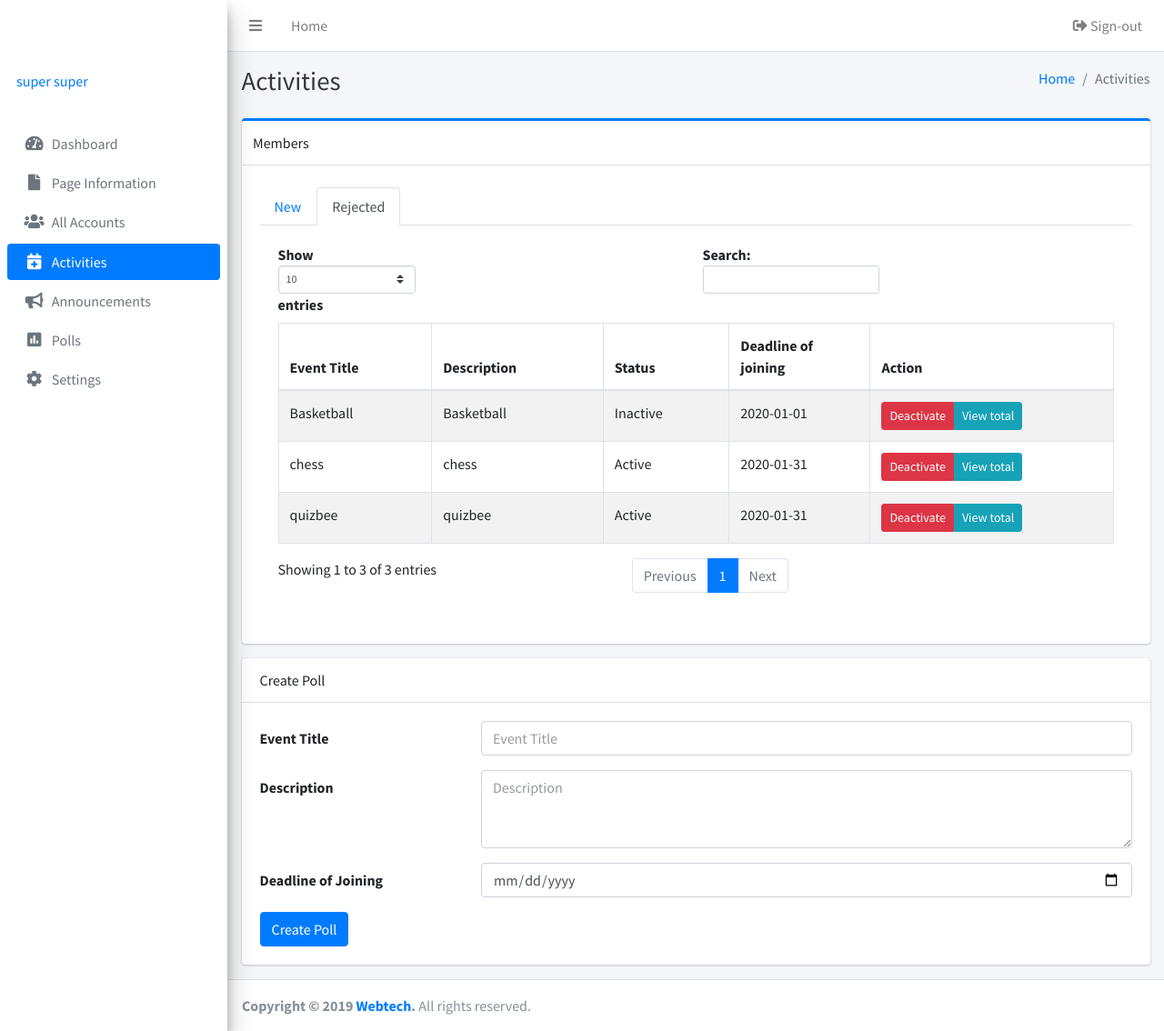
After one commit to AndrianYves/webtechlab, a PHP site: page /admins/activities.php in a window 1280 px wide, after a click on "Rejected". The commit adds this page. Shown: the whole page at 91% size. Run offline with PHP 8.4, Linux system fonts and the light colour scheme; a user stored in the database is signed in; data comes from the database, SQL or seed files in the repository; both versions use the stored data as it was after the commit; some libraries are stand-ins or nearby versions.

Commit message:
add activity

```diff
--- /dev/null
+++ b/admins/activities.php
@@ -0,0 +1,305 @@
+<?php
+  include 'inc/session.php';
+  include 'inc/header.php';
+  include 'inc/db.php';
+ ?>
+<?php
+$link = "Activities";
+ function test_input($data) {
+    $data = trim($data);
+    $data = stripslashes($data);
+    $data = htmlspecialchars($data);
+    return $data;
+ }
+
+  if(isset($_POST['submit2'])){
+    $act = $_POST['act'];
+    $userid = $_POST['user'];
+    $sql = mysqli_query($db,"UPDATE activityinvitation SET status = 'Accepted' WHERE activityID = '$act' and userID = '$userid'");
+
+    $_SESSION['success'] = 'Activity request join Accepted';
+  }
+
+  if(isset($_POST['submit1'])){
+    $act = $_POST['act'];
+    $userid = $_POST['user'];
+
+    $sql = mysqli_query($db,"UPDATE activityinvitation SET status = 'Rejected' WHERE activityID = '$act' and userID = '$userid'");
+
+   $_SESSION['success'] = 'Activity request join Rejected';
+  }
+
+if(isset($_POST['submit'])){
+  $error = false;
+
+  if (empty($_POST['eventtitle'])) {
+    $error = true;
+    $_SESSION['error'][] = 'Event Title is required.';
+  } else {
+    $eventtitle = test_input($_POST['eventtitle']);
+  }
+
+  if (empty($_POST['description'])) {
+    $error = true;
+    $_SESSION['error'][] = 'Description is required.';
+  } else {
+    $description = test_input($_POST['description']);
+  }
+
+  $deadline = $_POST["deadline"];
+
+  $sql = "INSERT INTO activities(title, description, deadline, status) VALUES('$eventtitle', '$description', '$deadline', 'Active')";
+  mysqli_query($db, $sql);
+
+  $result1 = mysqli_query($db, "SELECT max(id) as lasID from activities");
+  $query = mysqli_fetch_assoc($result1);
+  $actID = $query['lasID'];
+
+    $sql1 = mysqli_query($db, "SELECT * from users where status = 'Accepted'");
+    while ($rows = mysqli_fetch_array($sql1)) {
+      $sql2 = "INSERT INTO activityinvitation(activityID, userID) VALUES('$actID', '".$rows['id']."')";
+      mysqli_query($db, $sql2);
+    }
+
+
+  if(!$error){
+
+    $_SESSION['success'] = 'Poll Created';
+  }
+
+}
+
+?>
+<body class="hold-transition sidebar-mini">
+<div class="wrapper">
+<?php include 'inc/navbar.php'; ?>
+
+  <!-- Content Wrapper. Contains page content -->
+  <div class="content-wrapper">
+    <!-- Content Header (Page header) -->
+    <div class="content-header">
+      <div class="container-fluid">
+        <div class="row mb-2">
+          <div class="col-sm-6">
+            <h1 class="m-0 text-dark">Activities</h1>
+          </div><!-- /.col -->
+          <div class="col-sm-6">
+            <ol class="breadcrumb float-sm-right">
+              <li class="breadcrumb-item"><a href="#">Home</a></li>
+              <li class="breadcrumb-item active">Activities</li>
+            </ol>
+          </div><!-- /.col -->
+        </div><!-- /.row -->
+      </div><!-- /.container-fluid -->
+    </div>
+    <!-- /.content-header -->
+
+  <!-- Main content -->
+    <div class="content">
+      <div class="container-fluid">
+
+                                <div class="row">
+          <div class="col-12">
+            <div class="card card-primary card-outline card-tabs">
+              <div class="card-header">
+                <div class="row">
+                  Members
+                </div>
+              </div>
+              <!-- /.card-header -->
+              <div class="card-body">
+
+              <div class="card-header p-0 pt-1 border-bottom-0">
+                <ul class="nav nav-tabs" id="custom-tabs-two-tab" role="tablist">
+                  <li class="nav-item">
+                    <a class="nav-link active" id="custom-tabs-two-home-tab" data-toggle="pill" href="#custom-tabs-two-home" role="tab" aria-controls="custom-tabs-two-home" aria-selected="true">New</a>
+                  </li>
+                  <li class="nav-item">
+                    <a class="nav-link" id="custom-tabs-two-messages-tab" data-toggle="pill" href="#custom-tabs-two-messages" role="tab" aria-controls="custom-tabs-two-messages" aria-selected="false">Rejected</a>
+                  </li>
+                </ul>
+              </div>
+              <div class="card-body">
+                <div class="tab-content" id="custom-tabs-two-tabContent">
+                  <div class="tab-pane fade show active" id="custom-tabs-two-home" role="tabpanel" aria-labelledby="custom-tabs-two-home-tab">
+               <table class="table table-bordered table-striped display">
+                  <thead>
+                  <tr>
+                    <th width="50">Event Title</th>
+                    <th width="50">ID Number</th>
+                    <th width="50">Full Name</th>
+                    <th width="50">Action</th>
+                  </tr>
+                  </thead>
+                  <tbody>
+                  <?php
+                  $sql = mysqli_query($db, "SELECT *, users.id as userID, activities.id as actID FROM activities join activityinvitation on activities.id = activityinvitation.activityID join users on activityinvitation.userID = users.id where choice = 'Joining' and activityinvitation.status is NULL");
+                  while ($row = mysqli_fetch_array($sql)) {
+                        ?>
+                  <tr>
+                    <td><?php echo $row['title'];?></td>
+                    <td><?php echo $row['idnumber'];?></td>
+                    <td><?php echo $row['lastname'];?>, <?php echo $row['firstname'];?></td>
+                    <td>
+                       <div class="btn-group btn-group-sm">
+                        <form method="POST" action="activities.php">
+                          <input class="form-check-input" type="hidden" name="user" value="<?php echo $row['userID'];?>">
+                          <input class="form-check-input" type="hidden" name="act" value="<?php echo $row['actID'];?>">
+                          <button class="btn btn-danger" name="submit1" type="submit">Reject</button>
+                        </form>
+                        <form method="POST" action="activities.php">
+                          <input class="form-check-input" type="hidden" name="user" value="<?php echo $row['userID'];?>">
+                          <input class="form-check-input" type="hidden" name="act" value="<?php echo $row['actID'];?>">
+                          <button class="btn btn-success" name="submit2" type="submit">Accept</button>
+                        </form>
+                      </div>
+                    </td>
+                  </tr>
+
+                  <?php   } ?>
+
+                  </tbody>
+                </table>
+                  </div>
+
+                  <div class="tab-pane fade" id="custom-tabs-two-messages" role="tabpanel" aria-labelledby="custom-tabs-two-messages-tab">
+               <table class="table table-bordered table-striped display">
+                  <thead>
+                  <tr>
+                    <th width="50">Event Title</th>
+                    <th width="50">Description</th>
+                    <th width="50">Status</th>
+                    <th width="50">Deadline of joining</th>
+                    <th width="50">Action</th>
+                  </tr>
+                  </thead>
+                  <tbody>
+                  <?php
+                  $sql = mysqli_query($db, "SELECT *, id as actID FROM Activities");
+                  while ($row1 = mysqli_fetch_array($sql)) {
+                        ?>
+                  <tr>
+                    <td><?php echo $row1['title'];?></td>
+                    <td><?php echo $row1['description'];?></td>
+                    <td><?php echo $row1['status'];?></td>
+                    <td><?php echo $row1['deadline'];?></td>
+                    <td>
+                     <div class="btn-group btn-group-sm">
+                      <a href='eventreject.php?id=<?php echo $row1['actID']; ?>' class="btn btn-danger">Deactivate</a>
+                      <a data-toggle="modal" data-target='#view<?php echo $row1['actID']; ?>' class="btn btn-info btn-sm m-0">View total</a>
+                     </div>
+                    </td>
+                  </tr>
+
+                  <div class="modal fade" id="view<?php echo $row1['actID']; ?>">
+                    <div class="modal-dialog">
+                      <div class="modal-content">
+                        <div class="modal-header">
+                          <button type="button" class="close" data-dismiss="modal" aria-label="Close">
+                            <span aria-hidden="true">&times;</span>
+                          </button>
+                        </div>
+                        <div class="modal-body">
+                            <div class="card-body">
+                                       <dl>
+                                <?php
+
+                                  $sql1 = mysqli_query($db, "SELECT count(*) as joining FROM activityinvitation where activityID = '".$row1['actID']."' and choice = 'Joining'");
+                                  $row2 = mysqli_fetch_assoc($sql1);
+
+                                  $sql2 = mysqli_query($db, "SELECT count(*) as notJoin FROM activityinvitation where activityID = '".$row1['actID']."' and choice = 'Not Joining'");
+                                  $row3 = mysqli_fetch_assoc($sql2);
+
+                                  $sql3 = mysqli_query($db, "SELECT count(*) as cancelled FROM activityinvitation where activityID = '".$row1['actID']."' and choice = 'Cancelled'");
+                                  $row4 = mysqli_fetch_assoc($sql3);
+
+                                  $sql4= mysqli_query($db, "SELECT count(*) as none FROM activityinvitation where activityID = '".$row1['actID']."' and choice is NULL");
+                                  $row5 = mysqli_fetch_assoc($sql4);
+                                  ?>
+                                <dt>Joining - <?php echo $row2['joining'];?></dt>
+                                <dt>Not Joining - <?php echo $row3['notJoin'];?></dt>
+                                <dt>Cancelled - <?php echo $row4['cancelled'];?></dt>
+                                <dt>No Answer - <?php echo $row5['none'];?></dt>
+                              </dl>
+
+                            </div>
+                            <!-- /.card-body -->
+
+                        </div>
+                        <div class="modal-footer justify-content-between">
+                          <button type="button" class="btn btn-default" data-dismiss="modal">Close</button>
+                        </div>
+                      </div>
+                      <!-- /.modal-content -->
+                    </div>
+                    <!-- /.modal-dialog -->
+                  </div>
+                  <!-- /.modal -->
+
+                  <?php   } ?>
+
+
+                  </tbody>
+                </table>
+                </div>
+              </div>
+              <!-- /.card -->
+            </div>
+
+
+              </div>
+              <!-- /.card-body -->
+            </div><!-- /.card -->
+          </div><!-- /.col -->
+        </div><!-- /.row -->
+
+
+         <div class="row">
+          <div class="col-12">
+            <div class="card">
+              <div class="card-header">
+               Create Poll
+              </div>
+              <!-- /.card-header -->
+              <div class="card-body">
+               <form class="form-horizontal" action="activities.php" method="post" >
+                  <div class="form-group row">
+                    <label for="inputEmail3" class="col-sm-3 col-form-label">Event Title</label>
+                    <div class="col-sm-9">
+                      <input type="text" class="form-control" placeholder="Event Title" name="eventtitle" required>
+                    </div>
+                  </div>
+                  <div class="form-group row">
+                    <label for="inputEmail3" class="col-sm-3 col-form-label">Description</label>
+                    <div class="col-sm-9">
+                      <textarea class="form-control" rows="3" placeholder="Description" name="description" required></textarea>
+                    </div>
+                  </div>
+                  <div class="form-group row">
+                    <label for="inputEmail3" class="col-sm-3 col-form-label">Deadline of Joining</label>
+                    <div class="col-sm-9">
+                      <input type="date" class="form-control" placeholder="Deadline" name="deadline" required>
+                    </div>
+                  </div>
+                  <button type="submit" class="btn btn-primary" name="submit">Create Poll</button>
+                  </form>
+              </div>
+              <!-- /.card-body -->
+            </div><!-- /.card -->
+          </div><!-- /.col -->
+        </div><!-- /.row -->
+
+      </div><!-- /.container-fluid -->
+
+    </div>
+    <!-- /.content -->
+  </div>
+  <!-- /.content-wrapper -->
+  <!-- Main Footer -->
+  <?php include 'inc/footer.php'; ?>
+
+</div>
+<!-- ./wrapper -->
+<?php include 'inc/scripts.php'; ?>
+</body>
+</html>
--- a/admins/inc/navbar.php
+++ b/admins/inc/navbar.php
@@ -65,6 +65,14 @@
             </a>
           </li>
           <li class="nav-item">
+            <a href="activities.php" class="nav-link <?php if($link == 'Activities') {echo 'active';} ?>">
+              <i class="nav-icon fas fa-calendar-plus"></i>
+              <p>
+                Activities
+              </p>
+            </a>
+          </li>
+          <li class="nav-item">
             <a href="announcements.php" class="nav-link <?php if($link == 'Announcements') {echo 'active';} ?>">
               <i class="nav-icon fas fa-bullhorn"></i>
               <p>
@@ -120,6 +128,14 @@
             </a>
           </li>
           <li class="nav-item">
+            <a href="activities.php" class="nav-link <?php if($link == 'Activities') {echo 'active';} ?>">
+              <i class="nav-icon fas fa-calendar-plus"></i>
+              <p>
+                Activities
+              </p>
+            </a>
+          </li>
+          <li class="nav-item">
             <a href="announcements.php" class="nav-link <?php if($link == 'Announcements') {echo 'active';} ?>">
               <i class="nav-icon fas fa-bullhorn"></i>
               <p>
```
Also changed, not shown: activities.php (added, +167 -0 lines), admins/eventjoin.php (added, +8 -0 lines), admins/eventreject.php (added, +8 -0 lines), admins/poll.php (+14 -5 lines), database/webtech.sql (+81 -5 lines), inc/navbar.php (+12 -1 lines), viewprofile.php (+26 -0 lines).
